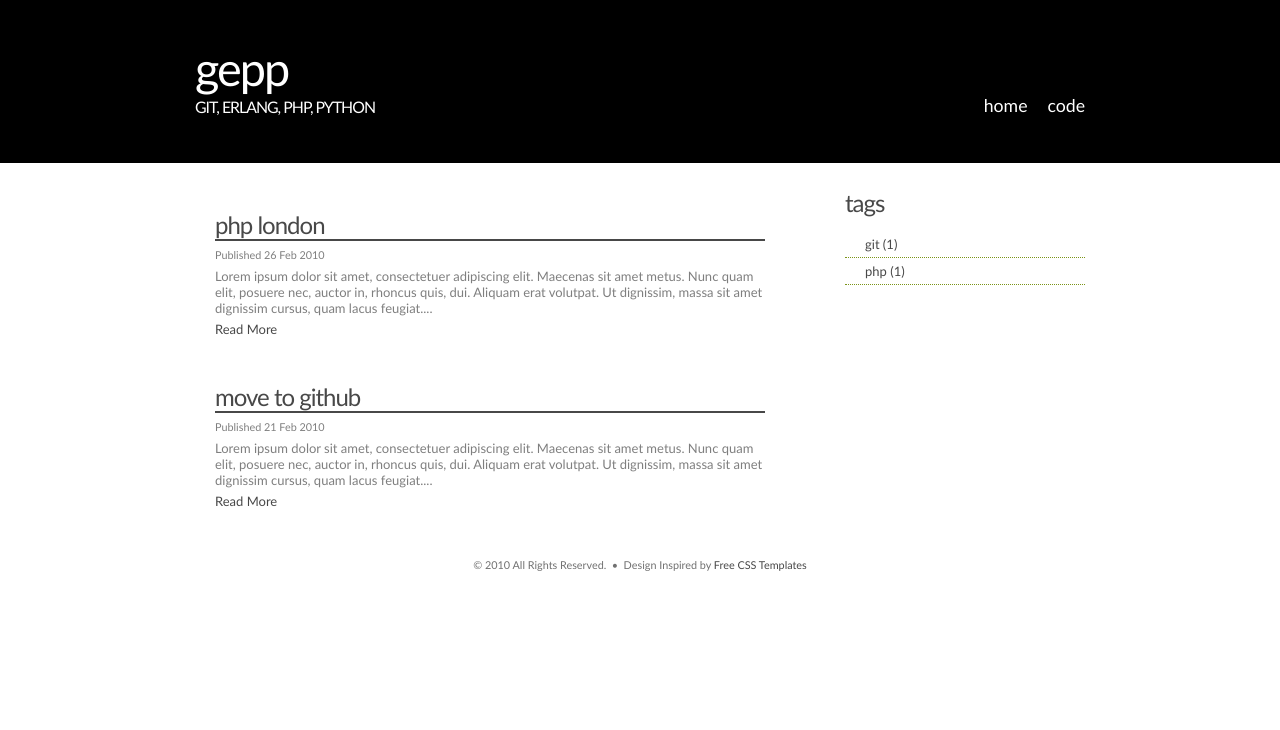
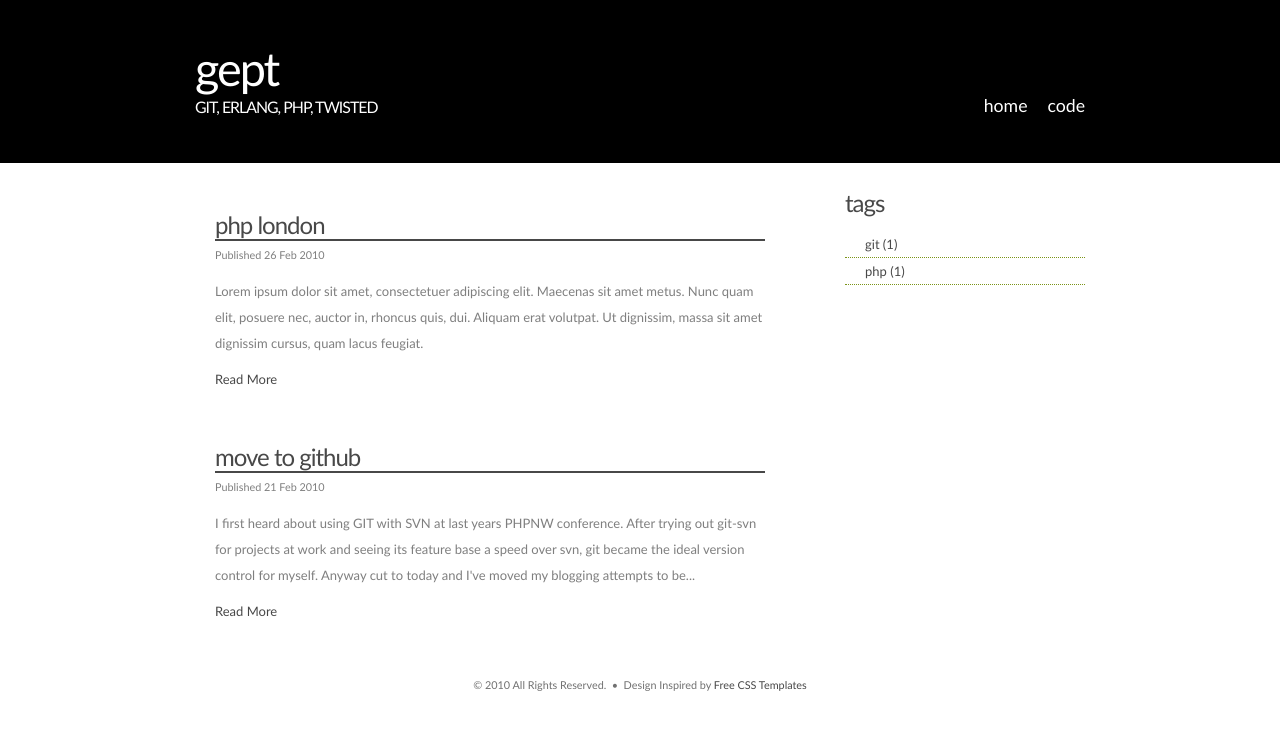
Before and after one commit to moobert/moobert.github.com, a Jekyll site: the page built from index.html, in a window 1280 px wide. Shown: the top 730 px of the page. Built offline with Jekyll 4.4.1, drawn with Linux system fonts in a browser that asks for light colours.

Commit message:
adding git post and some css updates

```diff
--- a/_layouts/default.html
+++ b/_layouts/default.html
@@ -2,7 +2,7 @@
 <html>
 <head>
    <meta http-equiv="content-type" content="text/html; charset=utf-8" />
-   <title>{{ page.title }} - GEPP</title>
+   <title>{{ page.title }} - GEPT</title>
    <link rel="stylesheet" href="/css/reset.css" type="text/css" media="screen, projection" />
    <link rel="stylesheet" href="/css/screen.css" type="text/css" media="screen, projection" />
 </head>
@@ -10,8 +10,8 @@
 
 <div id="header">
     <div id="logo">
-        <h1><a href="/">GEPP</a></h1>
-        <p><a href="/">GIT, ERLANG, PHP, PYTHON</a></p>
+        <h1><a href="/">GEPT</a></h1>
+        <p><a href="/">GIT, ERLANG, PHP, TWISTED</a></p>
     </div>
     <div id="menu">
         <ul>
--- a/css/screen.css
+++ b/css/screen.css
@@ -38,6 +38,10 @@ h3 {
 
 p, ul, ol {
 	line-height: 200%;
+}
+
+p {
+    margin: 0 0 10px 0;
 }
 
 blockquote {
--- a/index.html
+++ b/index.html
@@ -6,7 +6,7 @@ title: Home
 <div class="post">
     <h1 class="title"><a href="{{ post.url }}">{{ post.title }}</a></h1>
     <p class="byline"><small>Published {{ post.date | date_to_string }}</small></p>
-    <div class="entry">{{ post.content | strip_html | truncatewords: 35 }}</div>
+    <div class="entry"><p>{{ post.content | strip_html | truncatewords: 50 }}</p></div>
     <p class="meta"><a href="{{ post.url }}" class="more">Read More</a></p>
 </div>
 {% endfor %}
--- a/posts/git/_posts/2010-02-21-move-to-github.textile
+++ b/posts/git/_posts/2010-02-21-move-to-github.textile
@@ -3,4 +3,8 @@ layout: post
 title: Move to github
 ---
 
-Lorem ipsum dolor sit amet, consectetuer adipiscing elit. Maecenas sit amet metus. Nunc quam elit, posuere nec, auctor in, rhoncus quis, dui. Aliquam erat volutpat. Ut dignissim, massa sit amet dignissim cursus, quam lacus feugiat.
+I first heard about using GIT with SVN at last years PHPNW conference. After trying out git-svn for projects at work and seeing its feature base a speed over svn, git became the ideal version control for myself. Anyway cut to today and I've moved my blogging attempts to be managed by git itself, using the "pages.github.com":http://pages.github.com feature.
+
+The github pages hosting allows you to create a site in a templating language similar to Django (and various markdown languages), and then have its contents compiled into static pages. The compile step uses a Ruby script called "Jekyll":http://github.com/mojombo/jekyll, but you can also just upload standard static HTML pages.
+
+Its interesting to see we have come full curcle in away as its space year 2010, and site creation using static pages is back.
```
Also changed, not shown: 1 other file.
